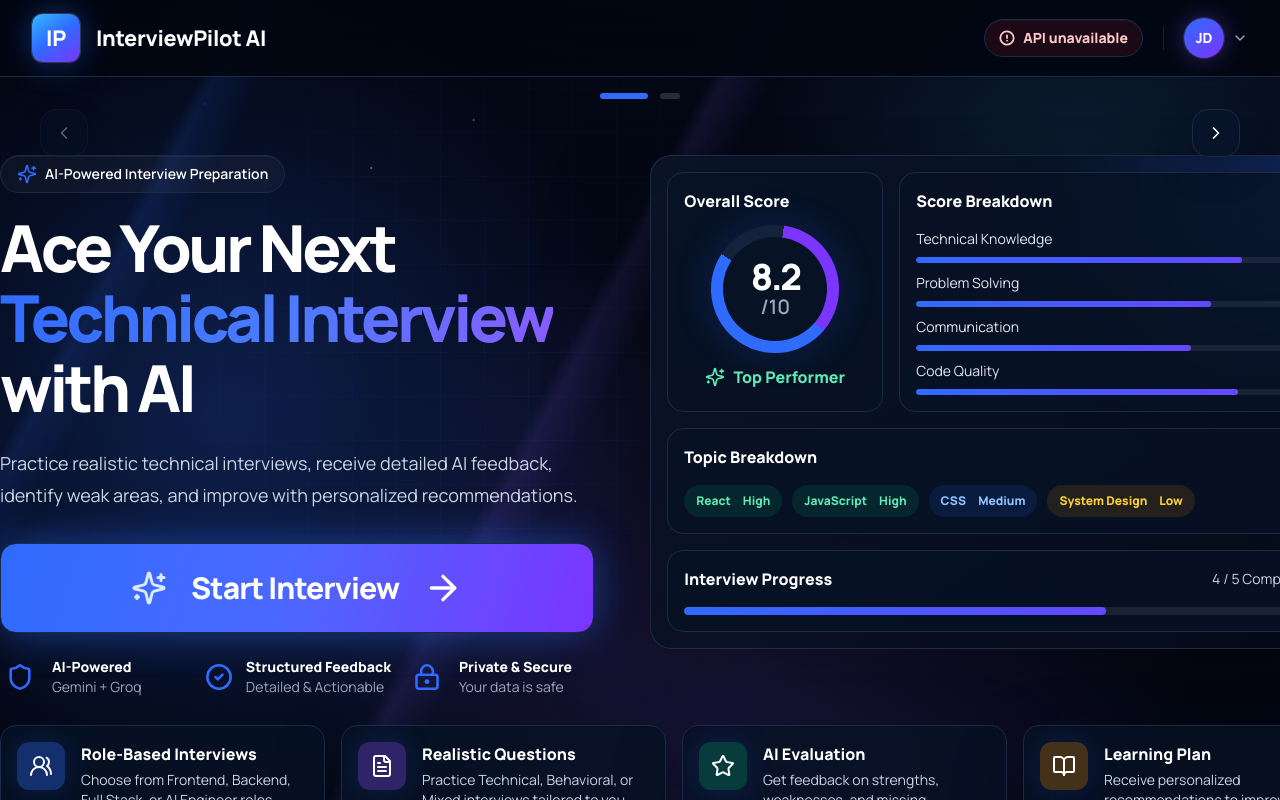
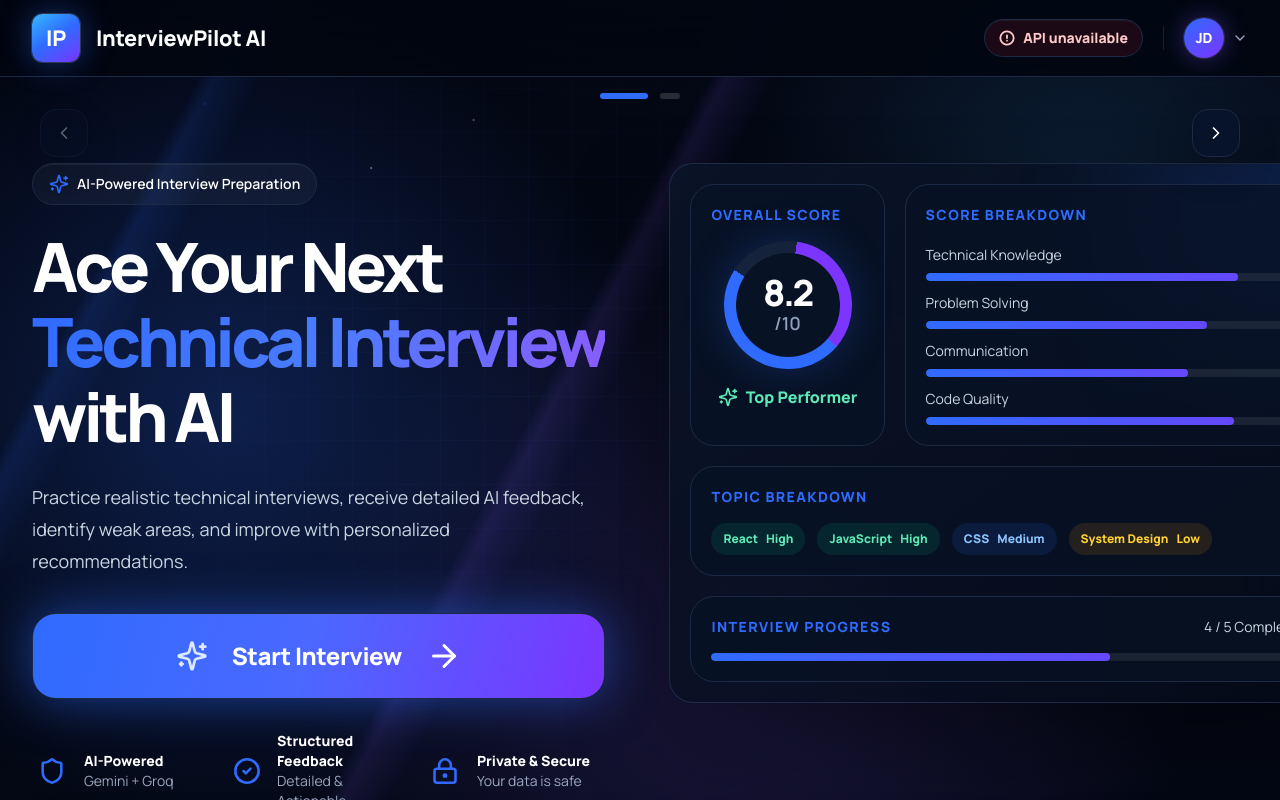
Before and after one commit to Avivmorad/InterviewPilot-AI, a React (Vite) app in the folder client/: page / in a window 1280 px wide. Shown: the top 800 px of the page. Built offline with nearby package versions, Linux system fonts and the light colour scheme; no server answers.

Commit message:
feat: enhance final report layout and styling adjustments
Co-authored-by: Aviv Morad <20976019+Avivmorad@users.noreply.github.com>

```diff
--- a/client/src/pages/home-page.tsx
+++ b/client/src/pages/home-page.tsx
@@ -116,39 +116,39 @@ const topicPills = [
 
 function LandingScorePreview() {
   return (
-    <div className="glass-panel relative overflow-hidden rounded-[1.35rem] border-primary/55 p-4 shadow-[0_0_60px_rgb(47_107_255_/_0.18)]">
+    <div className="glass-panel relative overflow-hidden rounded-[1.5rem] border border-primary/45 p-5 shadow-[0_0_70px_rgb(47_107_255_/_0.15)]">
       <div
         aria-hidden="true"
-        className="pointer-events-none absolute -right-20 -top-24 size-72 rounded-full bg-primary/20 blur-3xl"
+        className="pointer-events-none absolute -right-20 -top-24 size-72 rounded-full bg-primary/15 blur-3xl"
       />
-      <div className="relative z-10 grid gap-4">
-        <div className="grid gap-4 lg:grid-cols-[0.9fr_1.8fr]">
-          <div className="rounded-2xl border border-white/8 bg-[#071225]/80 p-4">
-            <h2 className="text-base font-extrabold text-white">Overall Score</h2>
-            <div className="mx-auto mt-3 grid size-32 place-items-center rounded-full bg-[conic-gradient(from_8deg,#7b35ff_0_34%,#2f6bff_34%_82%,#15223c_82%_100%)] p-3 shadow-[0_0_38px_rgb(47_107_255_/_0.2)]">
+      <div className="relative z-10 grid gap-5">
+        <div className="grid gap-5 lg:grid-cols-[0.85fr_1.85fr]">
+          <div className="rounded-3xl border border-white/10 bg-[#071225]/75 p-5">
+            <h2 className="text-sm font-extrabold uppercase tracking-[0.1em] text-primary">Overall Score</h2>
+            <div className="mx-auto mt-4 grid size-32 place-items-center rounded-full bg-[conic-gradient(from_8deg,#7b35ff_0_34%,#2f6bff_34%_82%,#15223c_82%_100%)] p-3 shadow-[0_0_40px_rgb(47_107_255_/_0.25)]">
               <div className="grid size-full place-items-center rounded-full bg-[#071225]">
                 <div className="text-center">
                   <p className="text-4xl font-extrabold tracking-[-0.06em] text-white">8.2</p>
-                  <p className="-mt-1 text-xl font-semibold text-muted-foreground">/10</p>
+                  <p className="-mt-1 text-lg font-semibold text-slate-400">/10</p>
                 </div>
               </div>
             </div>
-            <p className="mt-3 flex items-center justify-center gap-2 text-base font-extrabold text-emerald-300">
+            <p className="mt-4 flex items-center justify-center gap-2 text-base font-extrabold text-emerald-300">
               <Sparkles aria-hidden="true" className="size-5" />
               Top Performer
             </p>
           </div>
 
-          <div className="rounded-2xl border border-white/8 bg-[#071225]/80 p-4">
-            <h2 className="text-base font-extrabold text-white">Score Breakdown</h2>
-            <div className="mt-4 space-y-2.5">
+          <div className="rounded-3xl border border-white/10 bg-[#071225]/75 p-5">
+            <h2 className="text-sm font-extrabold uppercase tracking-[0.1em] text-primary">Score Breakdown</h2>
+            <div className="mt-5 space-y-3">
               {scoreRows.map(([label, score, width]) => (
                 <div className="space-y-2" key={label}>
                   <div className="flex items-center justify-between gap-4 text-sm">
-                    <span className="text-slate-200">{label}</span>
-                    <span className="font-semibold text-slate-300">{score}</span>
+                    <span className="text-slate-300">{label}</span>
+                    <span className="font-semibold text-white">{score}</span>
                   </div>
-                  <div className="h-1.5 overflow-hidden rounded-full bg-white/8">
+                  <div className="h-2 overflow-hidden rounded-full bg-white/8">
                     <div
                       aria-hidden="true"
                       className="h-full rounded-full bg-[linear-gradient(90deg,#2f6bff,#6548ff)]"
@@ -161,12 +161,12 @@ function LandingScorePreview() {
           </div>
         </div>
 
-        <div className="rounded-2xl border border-white/8 bg-[#071225]/80 p-4">
-          <h2 className="text-base font-extrabold text-white">Topic Breakdown</h2>
-          <div className="mt-4 flex flex-wrap gap-2.5">
+        <div className="rounded-3xl border border-white/10 bg-[#071225]/75 p-5">
+          <h2 className="text-sm font-extrabold uppercase tracking-[0.1em] text-primary">Topic Breakdown</h2>
+          <div className="mt-4 flex flex-wrap gap-3">
             {topicPills.map(({ className, label, level }) => (
               <span
-                className={`inline-flex items-center gap-3 rounded-full px-3 py-2 text-xs font-extrabold ${className}`}
+                className={`inline-flex items-center gap-2 rounded-full px-3 py-2 text-xs font-extrabold ${className}`}
                 key={label}
               >
                 <span>{label}</span>
@@ -176,9 +176,9 @@ function LandingScorePreview() {
           </div>
         </div>
 
-        <div className="rounded-2xl border border-white/8 bg-[#071225]/80 p-4">
+        <div className="rounded-3xl border border-white/10 bg-[#071225]/75 p-5">
           <div className="flex items-center justify-between gap-4 text-sm">
-            <h2 className="text-base font-extrabold text-white">Interview Progress</h2>
+            <h2 className="text-sm font-extrabold uppercase tracking-[0.1em] text-primary">Interview Progress</h2>
             <span className="text-slate-300">4 / 5 Completed</span>
           </div>
           <div className="mt-4 h-2 overflow-hidden rounded-full bg-white/8">
@@ -195,15 +195,15 @@ function LandingScorePreview() {
 
 function LandingStage({ onNext }: { onNext: () => void }) {
   return (
-    <section className="relative mx-auto flex min-h-[calc(100svh-9rem)] max-w-[1348px] flex-col justify-between gap-7 px-5 py-9 sm:px-8 lg:px-0 lg:py-10">
-      <div className="grid items-start gap-10 lg:grid-cols-[0.92fr_1.08fr] lg:gap-14">
-        <div className="relative z-10 max-w-[650px]">
-          <div className="inline-flex items-center gap-2 rounded-full border border-white/10 bg-white/[0.035] px-4 py-2 text-sm font-semibold text-white shadow-[inset_0_1px_0_rgb(255_255_255_/_0.06)]">
+    <section className="relative mx-auto flex min-h-[calc(100svh-9rem)] max-w-[1380px] flex-col justify-between gap-8 px-5 py-10 sm:px-8 lg:px-8 lg:py-12">
+      <div className="grid items-start gap-10 lg:grid-cols-[0.88fr_1.12fr] lg:gap-16">
+        <div className="relative z-10 max-w-[680px]">
+          <div className="inline-flex items-center gap-2 rounded-full border border-white/12 bg-white/[0.04] px-4 py-2.5 text-sm font-semibold text-white shadow-[inset_0_1px_0_rgb(255_255_255_/_0.06)]">
             <Sparkles aria-hidden="true" className="size-5 text-primary" />
             AI-Powered Interview Preparation
           </div>
 
-          <h1 className="font-display mt-5 text-5xl font-extrabold leading-[1.08] tracking-[-0.055em] text-white sm:text-6xl lg:text-[3.95rem] xl:text-[4.05rem]">
+          <h1 className="font-display mt-6 text-5xl font-extrabold leading-[1.1] tracking-[-0.06em] text-white sm:text-6xl lg:text-[4.1rem] xl:text-[4.25rem]">
             Ace Your Next
             <br />
             <span className="whitespace-nowrap bg-[linear-gradient(110deg,#2f6bff_0%,#4b7cff_52%,#8a5cff_100%)] bg-clip-text text-transparent">
@@ -213,30 +213,30 @@ function LandingStage({ onNext }: { onNext: () => void }) {
             with AI
           </h1>
 
-          <p className="mt-6 max-w-2xl text-lg leading-8 text-slate-300">
+          <p className="mt-7 max-w-2xl text-lg leading-8 text-slate-300">
             Practice realistic technical interviews, receive detailed AI feedback,
             identify weak areas, and improve with personalized recommendations.
           </p>
 
           <button
-            className="mt-8 inline-flex w-full max-w-[620px] items-center justify-center gap-6 rounded-2xl border border-white/18 bg-[linear-gradient(105deg,#2f6bff_0%,#4b68ff_48%,#7b35ff_100%)] px-8 py-6 text-3xl font-extrabold tracking-[-0.03em] text-white shadow-[0_0_40px_rgb(47_107_255_/_0.48)] transition duration-200 hover:-translate-y-0.5 hover:shadow-[0_0_60px_rgb(47_107_255_/_0.6)] focus-visible:outline-none focus-visible:ring-2 focus-visible:ring-primary/80"
+            className="mt-9 inline-flex w-full max-w-[620px] items-center justify-center gap-6 rounded-3xl border border-white/12 bg-[linear-gradient(105deg,#2f6bff_0%,#4b68ff_48%,#7b35ff_100%)] px-8 py-6 text-2xl font-extrabold tracking-[-0.02em] text-white shadow-[0_0_50px_rgb(47_107_255_/_0.5)] transition duration-200 hover:-translate-y-1 hover:shadow-[0_0_70px_rgb(47_107_255_/_0.65)] focus-visible:outline-none focus-visible:ring-2 focus-visible:ring-primary/70"
             onClick={onNext}
             type="button"
           >
-            <Sparkles aria-hidden="true" className="size-9 text-blue-100" />
+            <Sparkles aria-hidden="true" className="size-8 text-blue-100" />
             Start Interview
-            <ArrowRight aria-hidden="true" className="size-10" />
+            <ArrowRight aria-hidden="true" className="size-9" />
           </button>
 
-          <div className="mt-6 grid gap-4 sm:grid-cols-3">
+          <div className="mt-8 grid gap-4 sm:grid-cols-3">
             {proofPoints.map(({ description, icon: Icon, title }) => (
               <div className="flex items-center gap-3" key={title}>
                 <span className="grid size-10 place-items-center rounded-full text-primary">
                   <Icon aria-hidden="true" className="size-7 stroke-[2.2]" />
                 </span>
                 <div>
-                  <p className="whitespace-nowrap text-sm font-extrabold text-white">{title}</p>
-                  <p className="whitespace-nowrap text-sm text-muted-foreground">{description}</p>
+                  <p className="text-sm font-extrabold text-white">{title}</p>
+                  <p className="text-sm text-muted-foreground">{description}</p>
                 </div>
               </div>
             ))}
@@ -249,7 +249,7 @@ function LandingStage({ onNext }: { onNext: () => void }) {
       <div className="grid gap-4 lg:grid-cols-4">
         {benefits.map(({ accent, description, icon: Icon, tags, title }) => (
           <article
-            className="rounded-2xl border border-white/10 bg-[#071225]/78 p-4 shadow-[0_22px_70px_rgb(0_0_0_/_0.25)] backdrop-blur-xl"
+            className="rounded-3xl border border-white/10 bg-[#071225]/75 p-5 shadow-[0_22px_70px_rgb(0_0_0_/_0.25)] backdrop-blur-sm transition hover:border-white/15 hover:bg-[#081428]/80"
             key={title}
           >
             <div className="flex items-start gap-4">
@@ -268,13 +268,13 @@ function LandingStage({ onNext }: { onNext: () => void }) {
               </span>
               <div>
                 <h2 className="text-base font-extrabold text-white">{title}</h2>
-                <p className="mt-1 text-sm leading-5 text-slate-300">{description}</p>
+                <p className="mt-1.5 text-sm leading-5 text-slate-300">{description}</p>
               </div>
             </div>
-            <div className="mt-3 flex flex-wrap gap-1.5">
+            <div className="mt-4 flex flex-wrap gap-2">
               {tags.map((tag) => (
                 <span
-                  className={`rounded-lg px-2.5 py-1 text-[0.68rem] font-extrabold ${
+                  className={`rounded-lg px-3 py-1.5 text-xs font-extrabold ${
                     accent === 'green'
                       ? 'bg-emerald-500/12 text-emerald-300'
                       : accent === 'amber'
--- a/package.json
+++ b/package.json
@@ -25,5 +25,9 @@
     "@axe-core/playwright": "^4.12.1",
     "@playwright/test": "^1.61.1",
     "concurrently": "^10.0.3"
+  },
+  "dependencies": {
+    "lucide-react": "^1.22.0",
+    "react": "^19.2.7"
   }
 }
```
Also changed, not shown: client/src/components/interview/final-report.tsx (+41 -41 lines), client/src/components/interview/interview-questions.tsx (+13 -13 lines), 2 other files (tests, documents, lock files or other folders).
